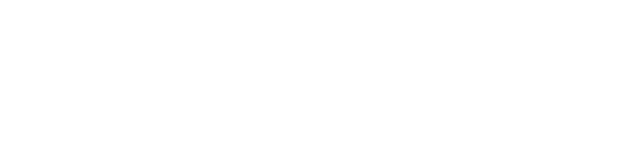
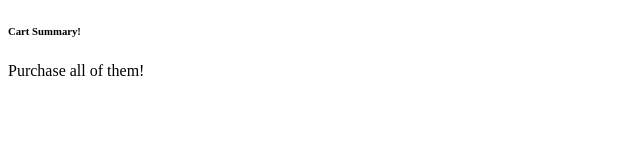
Before and after one commit to irem-koc/ytu_frontend, a plain HTML site: page 2-shopping_app/cart.html in a window 1280 px wide. Shown: the whole page, without its empty margins (0-640 px from the left). Drawn offline with Linux system fonts and the light colour scheme.

Commit message:
feat: last commit

```diff
--- a/2-shopping_app/cart.html
+++ b/2-shopping_app/cart.html
@@ -5,5 +5,8 @@
     <meta name="viewport" content="width=device-width, initial-scale=1.0" />
     <title>Document</title>
   </head>
-  <body></body>
+  <body>
+    <h6>Cart Summary!</h6>
+    <span>Purchase all of them!</span>
+  </body>
 </html>
```
Also changed, not shown: 2-shopping_app/index.html (+4 -0 lines).
